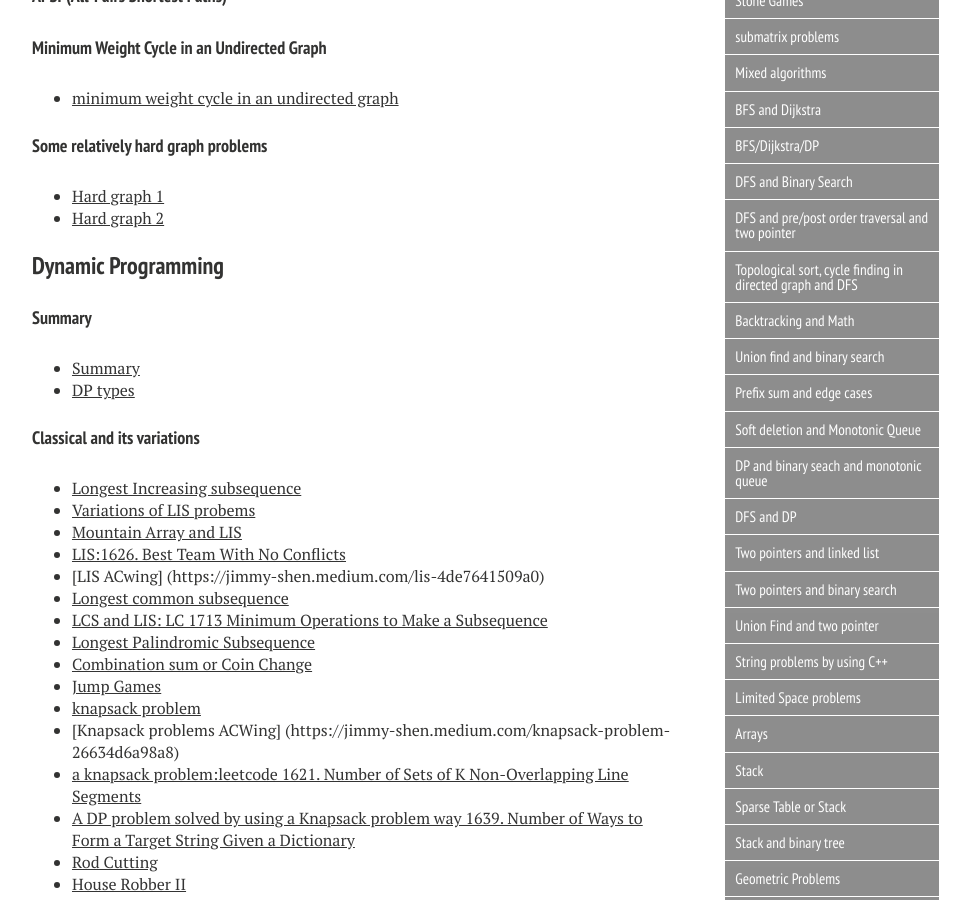
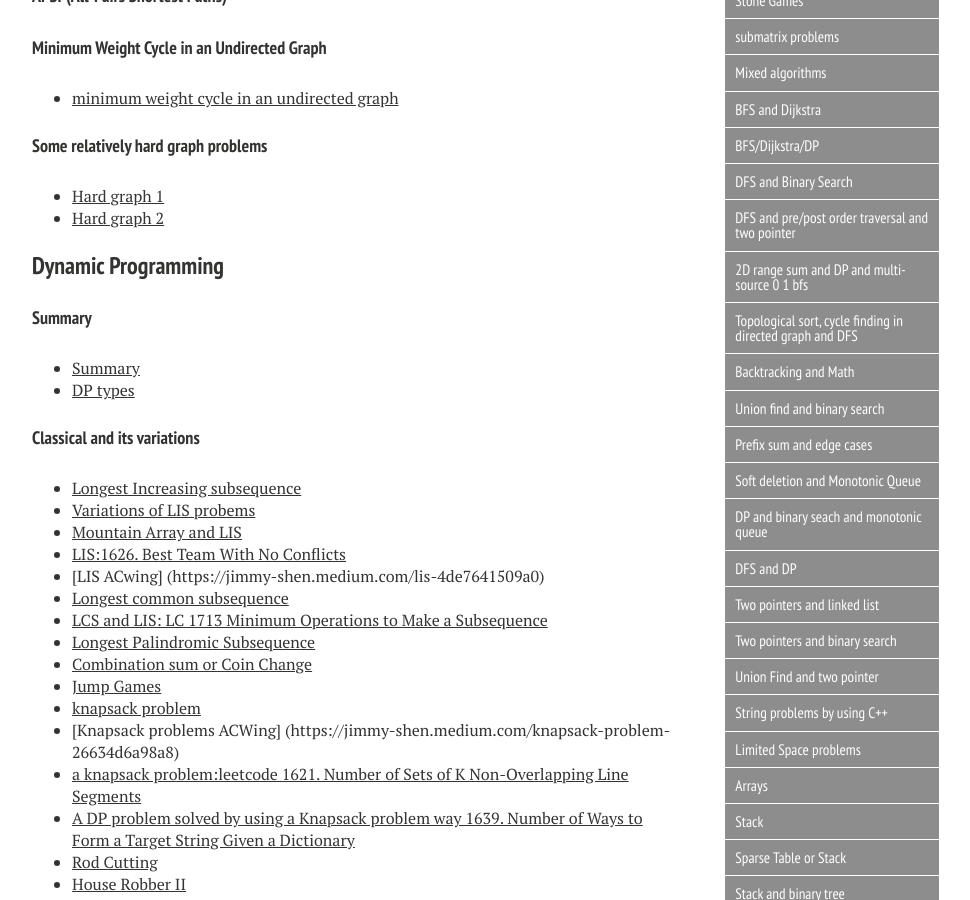
Before and after one commit to xiaokeshen/xiaokeshen.github.io, a Jekyll site: the page built from SoftwareEngineering/index.md, in a window 1280 px wide and 900 px high, scrolled down 2182 px. Shown: the whole window, without its empty margins (288-1258 px from the left). Built offline with Jekyll 4.4.1, drawn with Linux system fonts in a browser that asks for light colours; nearby versions of some CDN libraries; some of the changed text lies outside the part shown.

Commit message:
Add one article

```diff
--- a/SoftwareEngineering/index.md
+++ b/SoftwareEngineering/index.md
@@ -265,6 +265,8 @@ My 'Serious' coding got started since I became a student as a Computer Science M
 ### DFS and pre/post order traversal and two pointer
 - [A tree problem: Special Nodes MUSTSEE](https://jimmy-shen.medium.com/a-tree-problem-speci-6c8208625701)
 
+### [2D range sum and DP and multi-source 0 1 bfs](https://jimmy-shen.medium.com/2d-range-sum-and-dp-and-via-multi-source-0-1-bfs-96400c6ae3db)
+
 ### Topological sort, cycle finding in directed graph and DFS
 - [Topological sort, cycle finding in directed graph and DFS with memo:LeetCode 1857. Largest Color Value in a Directed Graph](https://jimmy-shen.medium.com/topological-sort-cycle-finding-in-directed-graph-and-dfs-with-memo-1568d89eb99b)
 
```
